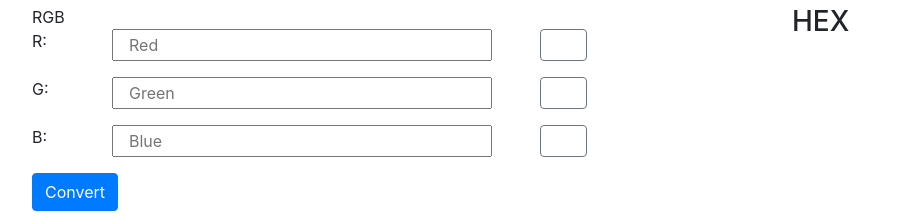
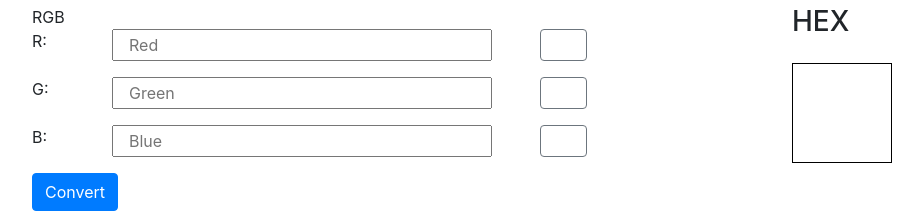
Before and after one commit to surferintaiwan/A35-Q2-RGB-to-Hex-Converter, a plain HTML site: page index.html in a window 1280 px wide. Shown: the part 41-262 px from the top of the page, without its empty margins (53-976 px from the left). Drawn offline with nearby package versions, Linux system fonts and the light colour scheme.

Commit message:
update css

```diff
--- a/css/style.css
+++ b/css/style.css
@@ -30,3 +30,7 @@
 	text-align: center;
 	border-radius: 25px;
 }
+
+#hex-output #hex-background {
+	border: 1px solid #000
+}
```
